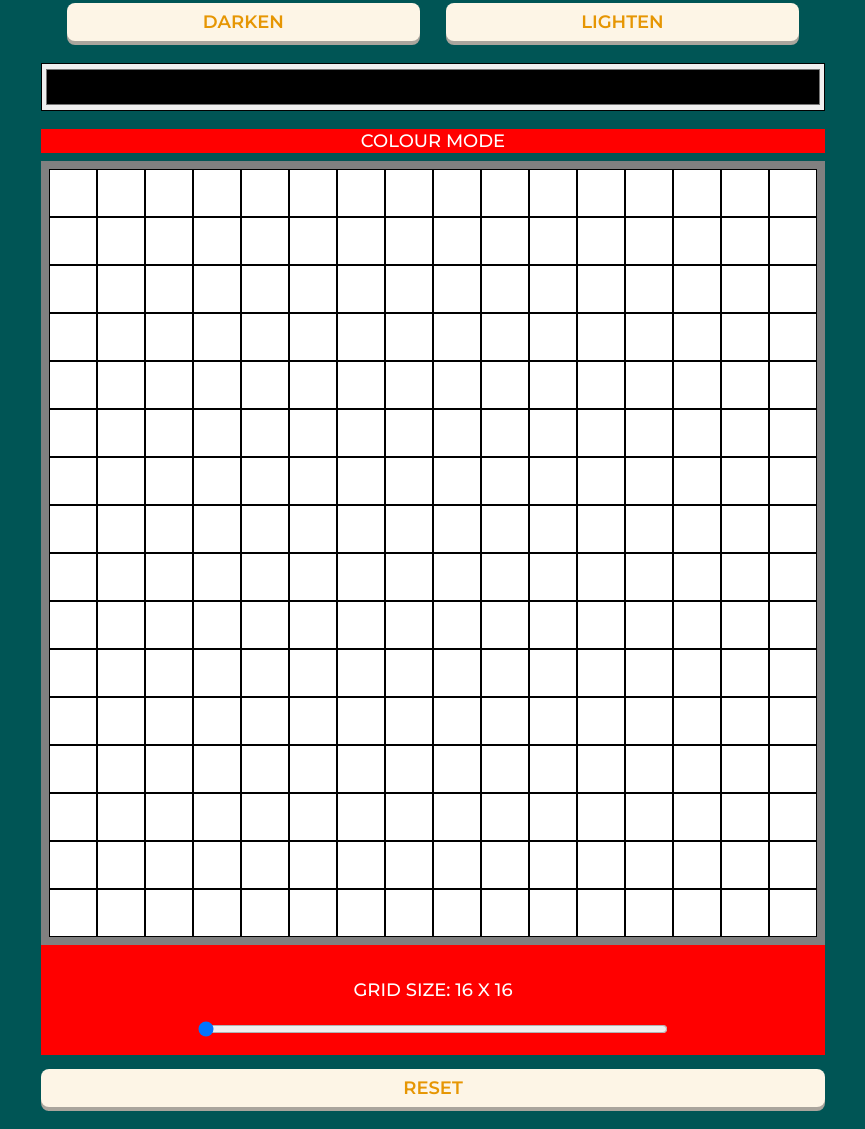
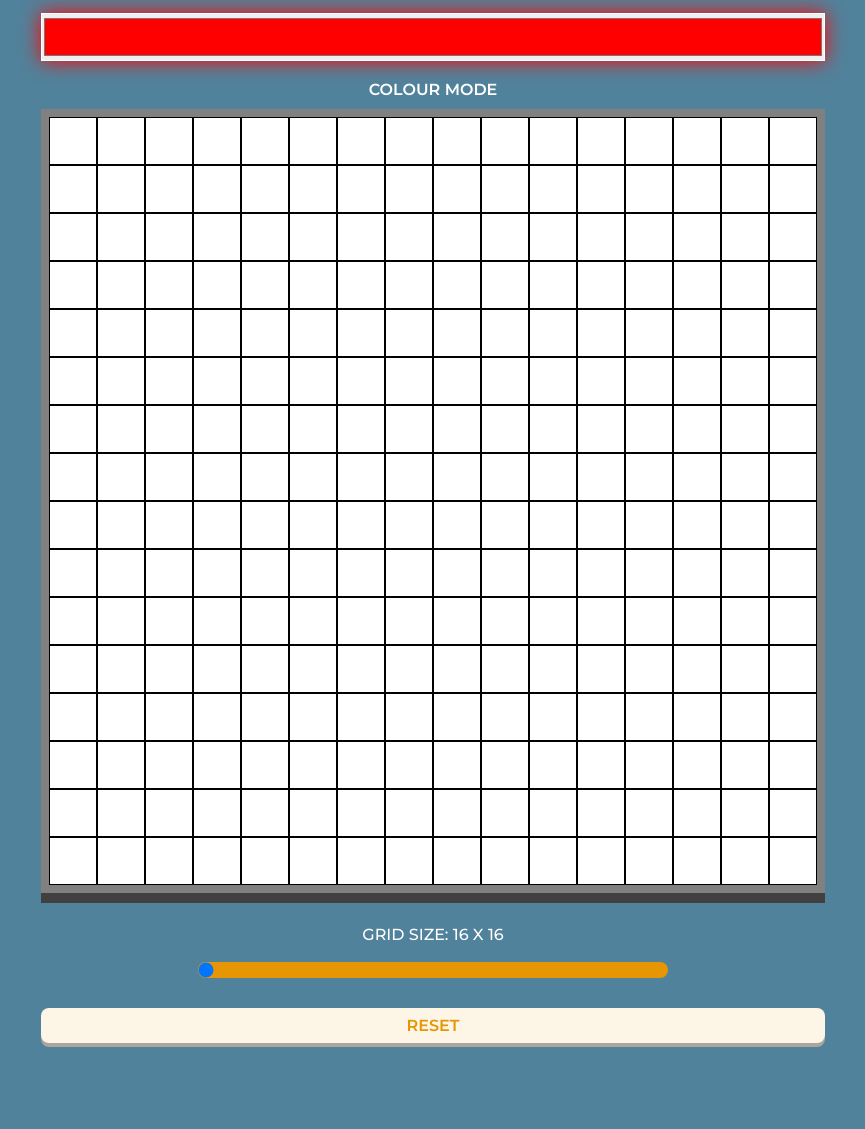
Before and after one commit to syazwanj/odin-etch-a-sketch, a plain HTML site: page index.html in a window 1280 px wide. Shown: the part 245-1374 px from the top of the page, without its empty margins (207-1072 px from the left). After the commit the page ends 1308 px from the top, so only its background shows below. Drawn offline with Linux system fonts and the light colour scheme; a web font is replaced by a local one.

Commit message:
Further modify styling

```diff
--- a/index.html
+++ b/index.html
@@ -40,7 +40,7 @@
           </button>
         </div>
         <div id="ui-row-3" class="ui-element-container">
-          <input type="color" id="colorSelector" />
+          <input type="color" id="colorSelector" value="#ff0000" />
         </div>
         <div class="game-status">status</div>
         <div id="drawing-area">
--- a/style.css
+++ b/style.css
@@ -2,19 +2,18 @@ header h1 {
   font-family: "Jaro", Helvetica, Arial, "Times New Roman";
   font-weight: 500;
   color: white;
-  font-size: 4em;
+  font-size: 5rem;
   letter-spacing: 4px;
-  background-color: red;
+  margin: 0.3em 0;
 }
 
 * {
   font-family: Montserrat, Arial, Helvetica, sans-serif;
   font-weight: 500;
-  font-size: 18px;
 }
 
 body {
-  background-color: #005555;
+  background-color: #51829b;
   margin: 0;
   padding: 0;
 }
@@ -92,16 +91,17 @@ main,
   width: 100%;
   display: flex;
   margin: 8px 0;
-  background-color: red;
   justify-content: center;
   align-items: center;
   text-align: center;
   height: 24px;
+  color: rgb(255, 255, 255);
+  font-size: 1rem;
+  font-weight: 600;
 }
 
 #size-picking-area {
   width: 100%;
-  background-color: red;
   display: flex;
   flex-direction: column;
   align-items: center;
@@ -110,16 +110,25 @@ main,
 
 .gridSizeSlider {
   width: 60%;
+  appearance: none;
+  background: rgb(230, 150, 3);
+  cursor: pointer;
+  border-radius: 12px;
+  height: 1rem;
 }
 
 #colorSelector {
   width: 100%;
   height: 48px;
-  border: 0;
+  border: none;
   appearance: none;
-  border: 1px solid black;
+  border: 1px solid white;
   -moz-appearance: none;
   -webkit-appearance: none;
+  box-shadow: 12px;
+  outline: none;
+  box-shadow: 0 0 20px #ff0000;
+  padding: 0;
 }
 
 #colorSelector:hover {
--- a/ui.js
+++ b/ui.js
@@ -1,9 +1,9 @@
 const DEFAULT_GRID_SIZE = 16;
 const MIN_GRID_SIZE = 16;
 const MAX_GRID_SIZE = 64;
-const DEFAULT_COLOR = "rgba(255, 0, 0, 1.0)";
+const DEFAULT_COLOR = "#ff0000";
 const DEFAULT_STATUS = "Colour Mode";
-const DEFAULT_COLOR_MODE_COLOR = "rgb(255, 255, 255)";
+const DEFAULT_COLOR_MODE_COLOR = "rgb(255, 255, 0)";
 let customGridSize = DEFAULT_GRID_SIZE;
 let gameStatus = DEFAULT_STATUS;
 let squareColor = DEFAULT_COLOR;
@@ -51,6 +51,7 @@ function initialiseGrid() {
 
   // Initialise color picker
   document.querySelector("#colorSelector").value = squareColor;
+  console.log(squareColor, document.querySelector("#colorSelector").value);
 }
 
 function createDivs(gridSize) {
@@ -186,6 +187,9 @@ function getRandomColor() {
 }
 
 function setSquareColor() {
-  squareColor = document.querySelector("#colorSelector").value;
-  console.log(squareColor);
+  const selectorValue = document.querySelector("#colorSelector").value;
+  squareColor = selectorValue;
+  document.querySelector(
+    "#colorSelector"
+  ).style.boxShadow = `0 0 20px ${selectorValue}`;
 }
```
